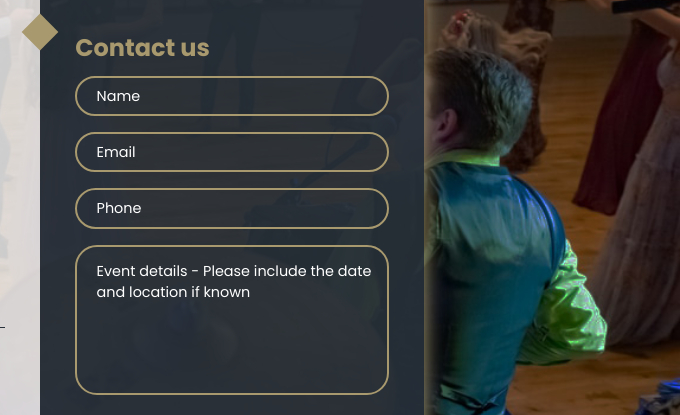
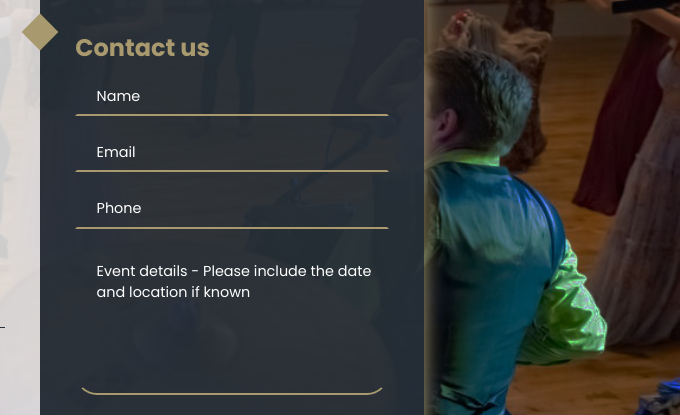
Before and after one commit to Johne04/TheMadAssMules, a plain HTML site: page index.html in a window 1280 px wide. Shown: the part 7550-7965 px from the top of the page, 600-1280 px from the left. Drawn offline with Linux system fonts and the light colour scheme.

Commit message:
Contact form
Raised text for placeholders

```diff
--- a/index.html
+++ b/index.html
@@ -374,22 +374,22 @@
             <form action="index.html" autocomplete="off">
               <h3 class="title">Contact us</h3>
               <div class="input-container">
-                <input type="text" name="name" class="input" />
+                <input type="text" name="name" class="input" placeholder=" " />
                 <label for="">Name</label>
                 <span>Name</span>
               </div>
               <div class="input-container">
-                <input type="email" name="email" class="input" />
+                <input type="email" name="email" class="input" placeholder=" " />
                 <label for="">Email</label>
                 <span>Email</span>
               </div>
               <div class="input-container">
-                <input type="tel" name="phone" class="input" />
+                <input type="tel" name="phone" class="input" placeholder=" " />
                 <label for="">Phone</label>
                 <span>Phone</span>
               </div>
               <div class="input-container textarea">
-                <textarea name="message" class="input"></textarea>
+                <textarea name="message" class="input" placeholder=" "></textarea>
                 <label for="">Event details - Please include the date and location if known</label>
                 <span>Message</span>
               </div>
--- a/style.css
+++ b/style.css
@@ -778,13 +778,13 @@ form {
   margin-bottom: 0.7rem;
 }
 
-.input-container {
+/* .input-container {
   position: relative;
-  margin: 1rem 0;
-}
+  margin: 6rem 0;
+} */
 
-.input {
-  width: 100%;
+/* .input {
+  width: 30%;
   outline: none;
   border: 2px solid #a8996e;
   background: none;
@@ -795,7 +795,7 @@ form {
   letter-spacing: 0.5px;
   border-radius: 25px;
   transition: 0.3s;
-}
+} */
 
 textarea.input {
   padding: 0.8rem 1.2rem;
@@ -810,7 +810,7 @@ textarea.input {
   top: 50%;
   left: 15px;
   transform: translateY(-50%);
-  padding: 0 0.4rem;
+  /* padding: 5REM 0.4rem; */
   color: white;
   font-size: 0.9rem;
   font-weight: 400;
@@ -846,7 +846,7 @@ textarea.input {
   border: 1px solid;
 }
 
-.input-container span {
+/* .input-container span {
   position: absolute;
   top: 0;
   left: 25px;
@@ -856,7 +856,7 @@ textarea.input {
   color: transparent;
   pointer-events: none;
   z-index: 10;
-}
+} */
 
 .input-container span:before,
 .input-container span:after {
@@ -877,6 +877,56 @@ textarea.input {
 .input-container span:after {
   right: 50%;
 }
+
+.input-container {
+  position: relative;
+  margin: 1rem 0;
+}
+
+.input {
+  width: 100%;
+  outline: none;
+  border: 2px solid transparent; /* Hide the border by default */
+  border-bottom: 2px solid #a8996e; /* Only show the bottom border */
+  background: none;
+  padding: 0.6rem 1.2rem;
+  color: white;
+  font-weight: 500;
+  font-size: 0.95rem;
+  letter-spacing: 0.5px;
+  border-radius: 0; /* Remove border radius for a cleaner look */
+  transition: 0.3s;
+}
+
+.input:focus {
+  border-bottom: 2px solid white; /* Highlight border on focus */
+}
+
+.input-container label {
+  position: absolute;
+  top: 50%;
+  left: 15px;
+  transform: translateY(-50%);
+  padding: 0 0.4rem;
+  color: white;
+  font-size: 0.9rem;
+  font-weight: 400;
+  pointer-events: none;
+  z-index: 10;
+  transition: 0.5s ease-in-out;
+}
+
+.input:focus ~ label,
+.input:not(:placeholder-shown) ~ label {
+  top: -7px; /* Moves the label upwards */
+  font-size: 0.8rem;
+  color: #a8996e;
+}
+
+.input-container span {
+  display: none; /* You can remove or repurpose this */
+}
+
 
 .contact-info {
   padding: 2.3rem 2.2rem;
```
